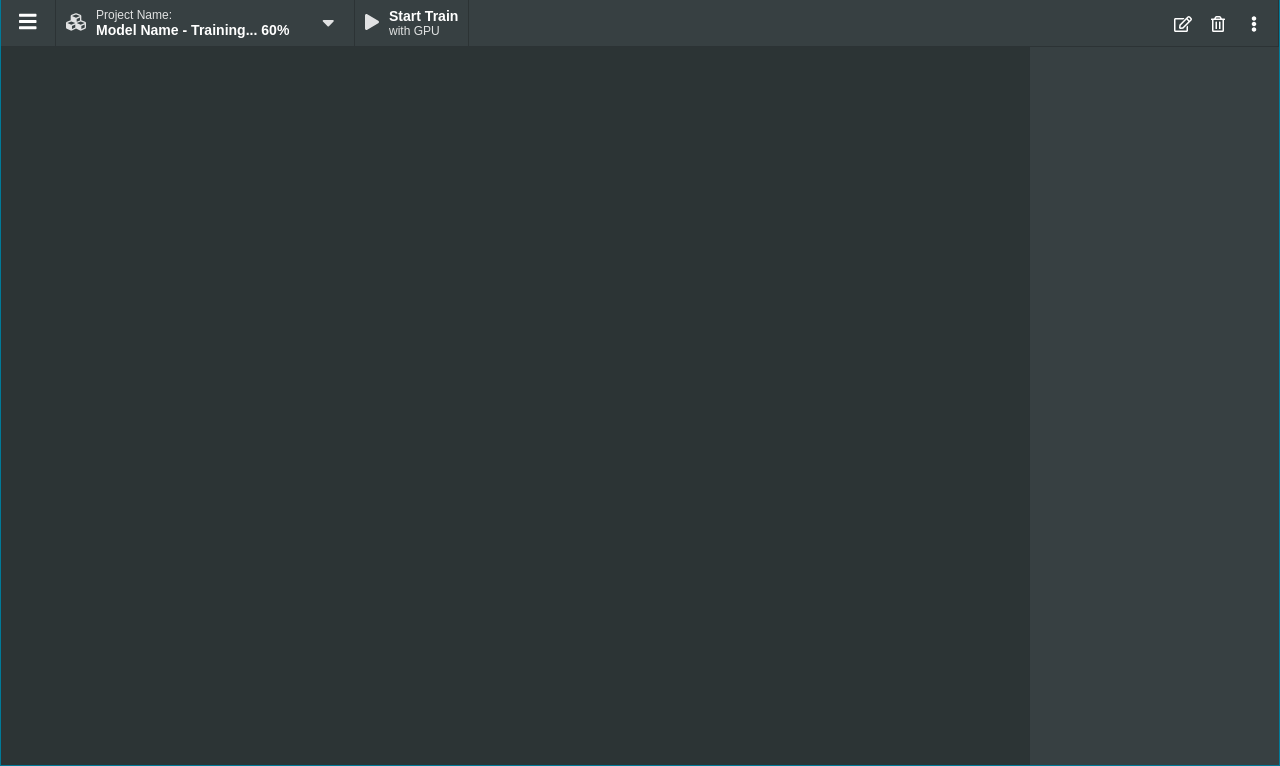
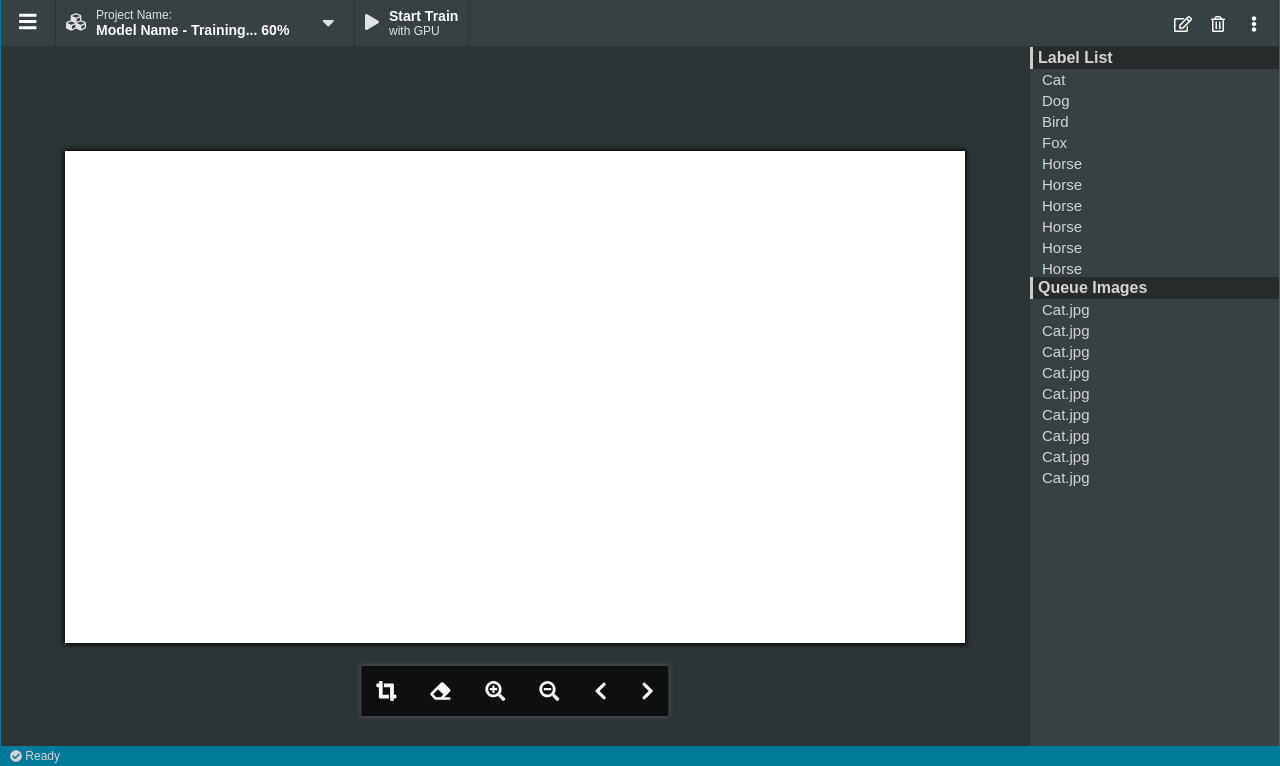
Before and after one commit to l3lackMegas/gimt, an Electron app: page gui/index.html in a window 1280 px wide. Shown: the part 34-800 px from the top of the page. Drawn offline with Linux system fonts and the light colour scheme; no server answers.

Commit message:
Add GUI Panel

```diff
--- a/gui/css/style.css
+++ b/gui/css/style.css
@@ -22,6 +22,8 @@
     --font-family-kanit: 'Kanit', sans-serif;
     --font-family-monospace: monospace;
     --font-size: 13.33px;
+    --border-color: #007a99;
+    --border-color-traning: #c55200;
 }
 
 /* width */
@@ -33,8 +35,8 @@
     transition-duration: 1s;
 }
 
-::-webkit-scrollbar:hover {
-    background-color: rgba(0,0,0,.1);
+::-webkit-scrollbar:active {
+    background-color: rgba(0,0,0,.3);
     transition-duration: .15s;
 }
 
@@ -45,13 +47,13 @@
 
 /* Handle */
 ::-webkit-scrollbar-thumb {
-    background-color: rgba(64, 64, 64, 0.2);
+    background-color: rgba(255, 255, 255, 0.2);
     border-radius: 4px;
 }
 
 /* Handle on hover */
 ::-webkit-scrollbar-thumb:hover {
-    background-color: rgba(64, 64, 64, 0.5);
+    background-color: rgba(255, 255, 255, 0.5);
     /*background-color: rgb(171, 4, 102);*/
 }
 
@@ -198,13 +200,14 @@ h1, h2, h3, h4, p, ul {
 #app-contentArea {
     position: relative;
     width: 100%;
-    height: calc(100% - 30px);
+    height: calc(100% - 49px);
     opacity: 0;
     animation-delay: .5s;
     animation-name: zoomInOut;
     animation-duration: .5s;
     animation-fill-mode: forwards;
     transition-duration: .1s;
+    overflow: hidden;
 }
 
 #app-contentArea .toolsMenu {
@@ -395,6 +398,7 @@ h1, h2, h3, h4, p, ul {
 }
 
 #pageCroping .panel-backgroundImage {
+    position: relative;
     width: calc(100% - 250px);
     height: 100%;
     background-color: var(--bg-croping-image);
@@ -406,3 +410,106 @@ h1, h2, h3, h4, p, ul {
     background-color: var(--bg-main);
     border-left: 1px solid rgba(0, 0, 0, 0.2);
 }
+
+#pageCroping .contentArea {
+    padding: 0;
+    width: 100%;
+}
+
+#pageCroping .contentArea .title {
+    background-color: #282b2b;
+    padding: 2px 5px;
+    border-left: 3px #ccc solid;
+}
+
+#list-label {
+    height: 230px;
+}
+#list-queue-image {
+    height: calc(100% - 250px);
+}
+
+#pageCroping .panel-list ul {
+    list-style-type: none;
+    padding: 0;
+    overflow: auto;
+    height: calc(100% - 22px);
+}
+
+#pageCroping .panel-list ul li {
+    display: block;
+    cursor: pointer;
+    font-size: 15px;
+}
+
+#pageCroping .panel-list ul li:hover {
+    background-color: rgba(255,255,255,.1);
+    color: white;
+}
+
+#pageCroping .panel-list ul li:active {
+    background-color: rgba(255,255,255,.2);
+}
+
+#pageCroping .panel-list ul li a {
+    display: inline-block;
+    padding: 2px 12px;
+    transition-duration: .25s;
+}
+
+#exampleIMG {
+    position: absolute;
+    top: 50%;
+    left: 50%;
+    transform: translate(-50%, -50%);
+    width: 900px;
+    height: 492px;
+    background-color: white;
+    box-shadow: 0 0 5px 1px black;
+}
+
+#tools-float {
+    position: absolute;
+    bottom: 30px;
+    left: 50%;
+    transform: translateX(-50%);
+    background-color: rgba(0,0,0,.7);
+    color: white;
+    box-shadow: 0 0 5px 1px rgba(255, 255, 255, 0.16);
+    border-radius: 2px;
+}
+
+#tools-float a {
+    display: inline-block;
+    padding: 0 15px;
+    height: 50px;
+    line-height: 50px;
+    font-size: 20px;
+    cursor: pointer;
+}
+
+#tools-float a:hover {
+    background-color: rgba(255,255,255,.2);
+}
+
+#tools-float a:active {
+    background-color: rgba(255,255,255,.4);
+}
+
+#footerStatus {
+    position: fixed;
+    padding: 0 10px;
+    left: 0;
+    bottom: 0;
+    width: 100%;
+    height: 20px;
+    background-color: rgba(255,255,255,.1);
+    line-height: 20px;
+    font-size: 12px;
+    opacity: 0;
+    animation-delay: .25s;
+    animation-name: fadeInUp;
+    animation-duration: .75s;
+    animation-fill-mode: forwards;
+    transition-duration: .1s;
+}
--- a/gui/index.html
+++ b/gui/index.html
@@ -65,5 +65,8 @@
             </script>
         </div>
     </div>
+    <div id="footerStatus">
+        <span id="footer-txtStatus"><i class="fas fa-spinner fa-spin"></i> Preparing...</span>
+    </div>
 </body>
 </html>
--- a/gui/js/index.js
+++ b/gui/js/index.js
@@ -19,7 +19,30 @@ var _U = {},
     isSecFrameOpen = false;
 
 function loadFunction() {
+  setTimeout(() => {
+    footerStatus('available');
+  }, 1500);
+}
 
+function footerStatus(mode) {
+  if($('body').hasClass('maximum'))
+    $('body').attr('class', 'maximum');
+  else
+    $('body').attr('class', '');
+  switch(mode) {
+    case 'available' :
+      $('body').addClass('available');
+      $('#footer-txtStatus').html('<i class="fas fa-check-circle"></i> Ready');
+      break;
+
+    case 'training' :
+      $('body').addClass('training');
+      $('#footer-txtStatus').html('<i class="fas fa-circle-notch fa-spin"></i> Training...');
+      break;
+
+    default :
+      $('#footer-txtStatus').html('<i class="fas fa-check-circle"></i> Ready');
+  }
 }
 
 function loadComponent(urlPath ,id ,fn){
--- a/gui/page/image-croping.html
+++ b/gui/page/image-croping.html
@@ -1,16 +1,89 @@
 <div id="pageCroping">
     <div class="panel-backgroundImage">
-
+        <div id="exampleIMG"></div>
+        <div id="tools-float">
+            <a><i class="fas fa-crop-alt"></i></a>
+            <a><i class="fas fa-eraser"></i></a>
+            <a><i class="fas fa-search-plus"></i></a>
+            <a><i class="fas fa-search-minus"></i></a>
+            <a><i class="fas fa-chevron-left"></i></a>
+            <a><i class="fas fa-chevron-right"></i></a>
+        </div>
     </div>
     <div class="panel-list">
-        <div id="list-label">
+        <div id="list-label" class="contentArea">
+            <h4 class="title">Label List</h4>
+            <ul>
+                <li>
+                    <a>Cat</a>
+                </li>
+                <li>
+                    <a>Dog</a>
+                </li>
+                <li>
+                    <a>Bird</a>
+                </li>
+                <li>
+                    <a>Fox</a>
+                </li>
+                <li>
+                    <a>Horse</a>
+                </li>
+                <li>
+                    <a>Horse</a>
+                </li>
+                <li>
+                    <a>Horse</a>
+                </li>
+                <li>
+                    <a>Horse</a>
+                </li>
+                <li>
+                    <a>Horse</a>
+                </li>
+                <li>
+                    <a>Horse</a>
+                </li>
+                <li>
+                    <a>Horse</a>
+                </li>
+                <li>
+                    <a>Horse</a>
+                </li>
+            </ul>
+        </div>
+        <div id="list-queue-image" class="contentArea">
+            <h4 class="title">Queue Images</h4>
+            <ul>
+                <li>
+                    <a>Cat.jpg</a>
+                </li>
+                <li>
+                    <a>Cat.jpg</a>
+                </li>
+                <li>
+                    <a>Cat.jpg</a>
+                </li>
+                <li>
+                    <a>Cat.jpg</a>
+                </li>
+                <li>
+                    <a>Cat.jpg</a>
+                </li>
+                <li>
+                    <a>Cat.jpg</a>
+                </li>
+                <li>
+                    <a>Cat.jpg</a>
+                </li>
+                <li>
+                    <a>Cat.jpg</a>
+                </li>
+                <li>
+                    <a>Cat.jpg</a>
+                </li>
 
-        </div>
-        <div id="list-Object">
-
-        </div>
-        <div id="list-queue-image">
-
+            </ul>
         </div>
     </div>
 </div>>
--- a/gui/platform/css/platform-windows.css
+++ b/gui/platform/css/platform-windows.css
@@ -1,8 +1,42 @@
 body {
-	border: 1px #007a99 solid;
+    border: 1px #4d6063 solid;
+    transition-duration: .25s;
+}
+
+body #footerStatus {
+    background-color: #4d6063;
+    transition-duration: .25s;
 }
 
 #programArea {
     width: calc(100% - 2px);
     height: calc(100% - 31px);
 }
+
+body.available {
+    border: 1px var(--border-color) solid;
+}
+
+body.available #footerStatus {
+    background-color: var(--border-color);
+}
+
+body.training {
+    border: 1px var(--border-color-traning) solid;
+}
+
+body.training #footerStatus {
+    background-color: var(--border-color-traning);
+}
+
+body.training {
+    border: 1px var(--border-color-traning) solid;
+}
+
+body.training #footerStatus {
+    background-color: var(--border-color-traning);
+}
+
+body.maximum {
+    border: none;
+}
--- a/gui/platform/js/platform-windows.js
+++ b/gui/platform/js/platform-windows.js
@@ -9,12 +9,14 @@ const _componentOption = {
 }
 
 window.addEventListener('focus', function() {
-  document.getElementById('app-titleBar').style.backgroundColor ="";
+  document.getElementById('app-titleBar').style.backgroundColor = "";
+  $('body').css('border', '');
 });
 
 window.addEventListener('blur', function() {
   document.getElementById('app-titleBar').style.backgroundColor = "rgba(0,0,0,.0)";
-  //closeAppFrame();
+  $('body').css('border', '1px #4d6063 solid');
+  closeAppFrame();
 });
 
 function getSiteGlobal() {
@@ -180,11 +182,11 @@ function changeBorderWindows() {
     }
   }
 
-  setInterval(() => {
-    changeBorderWindows();
-  }, 1000);
+  (function () {
 
-  (function () {
+    $( window ).resize(function() {
+      changeBorderWindows();
+    });
 
     function init() {
       document.getElementById("btn-min").addEventListener("click", function (e) {
--- a/main.js
+++ b/main.js
@@ -33,7 +33,7 @@ global.Site = {
   isError: false,
   errorTitle: "",
   errorMsg: "",
-  isDev: false
+  isDev: true
 };
 
 function createWindow () {
@@ -48,8 +48,8 @@ let mainWindowState = windowStateKeeper({
     y: mainWindowState.y,
     width: mainWindowState.width,
     height: mainWindowState.height,
-    minWidth: 1100,
-    minHeight: 600,
+    minWidth: 1230,
+    minHeight: 700,
     frame: false,
     hasShadow: true,
     backgroundColor: "#00a5cf",
```
